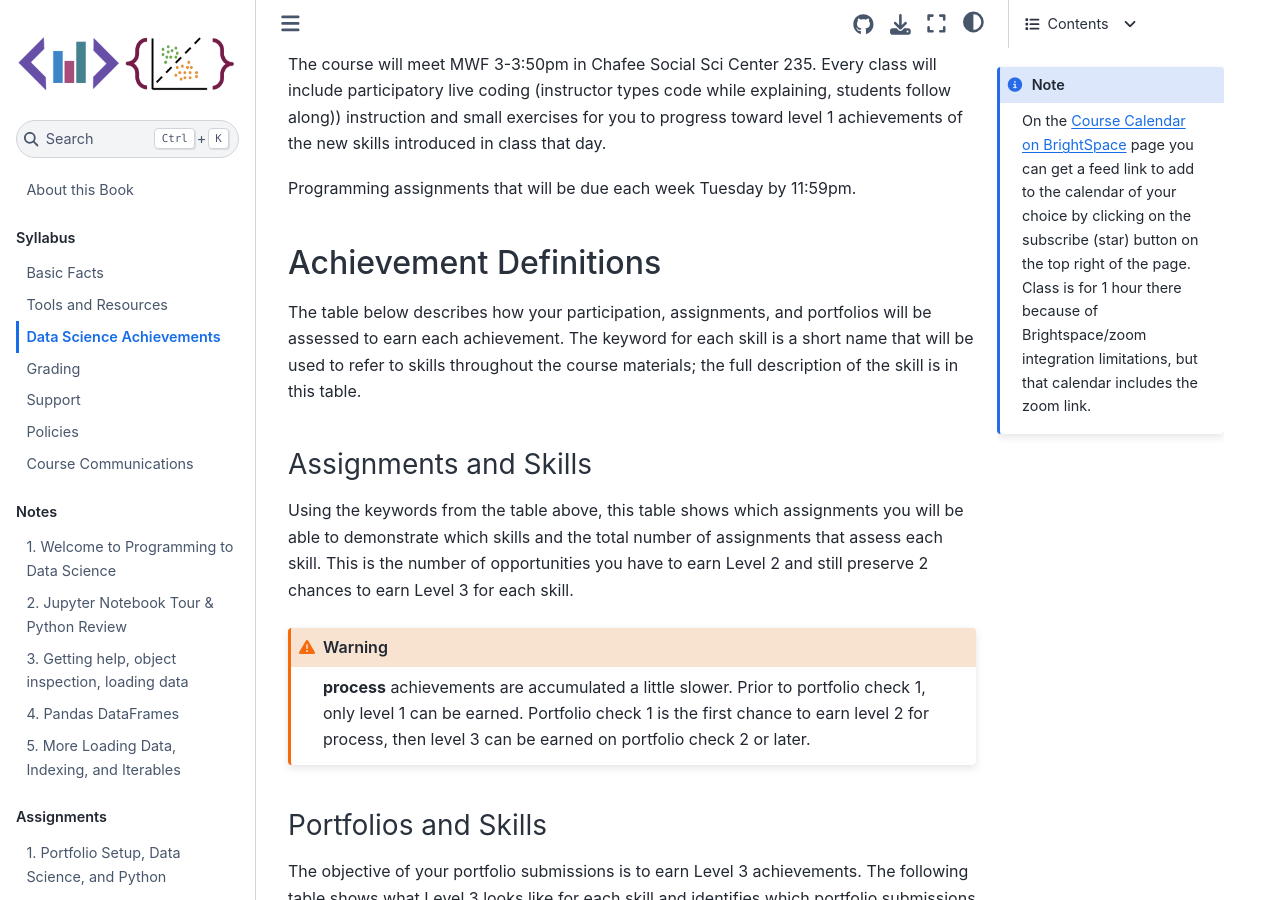
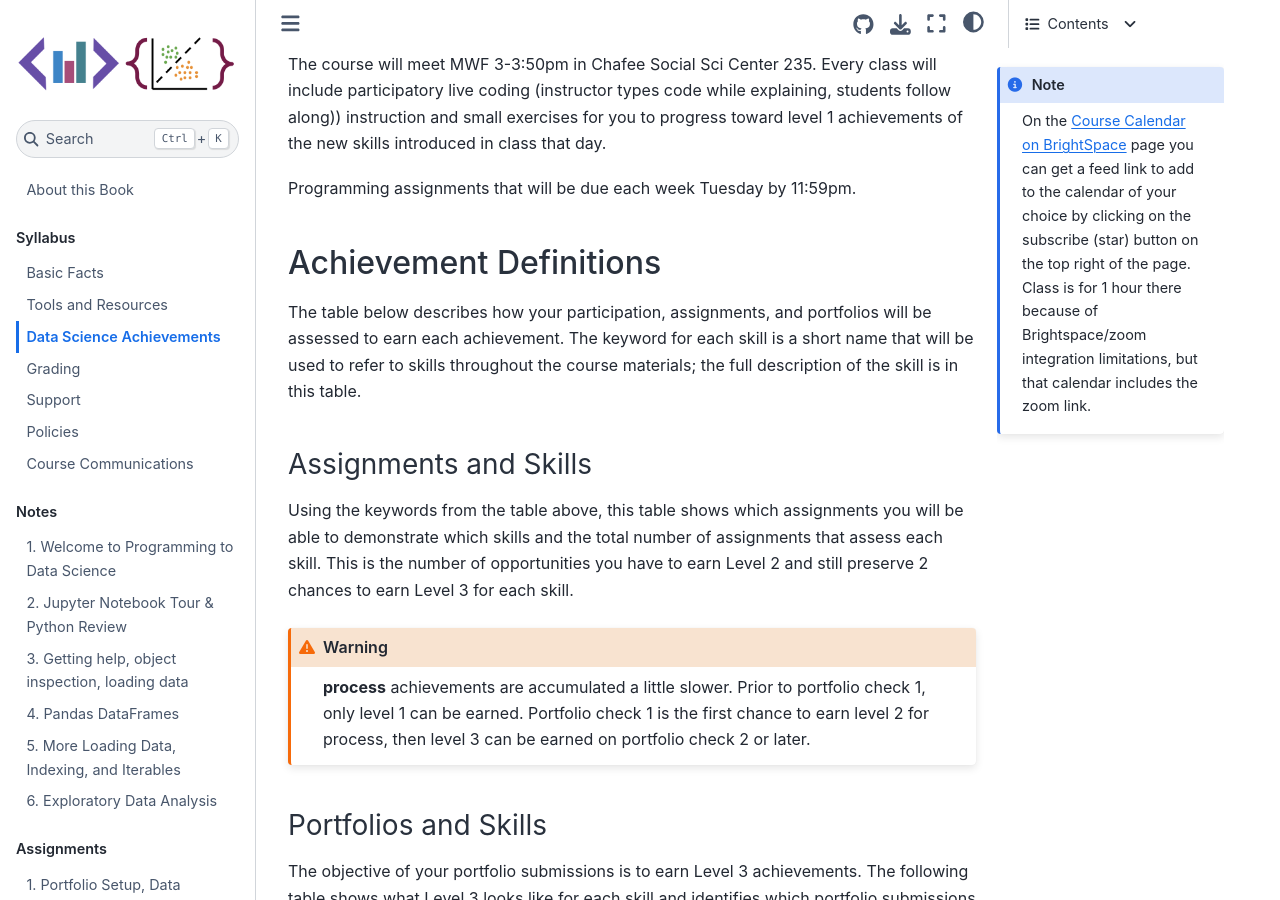
Before and after one commit to rhodyprog4ds/BrownFall21, a Jupyter Book: the page built from syllabus/achievements.md, in a window 1280 px wide and 900 px high, scrolled down 535 px. Built offline with Jupyter Book 1.0.4 settings and Sphinx 7.4.7 and the Sphinx Book theme 1.1.4, drawn with Linux system fonts in a browser that asks for light colours; pages that are not in the unit, such as notebooks, are missing from menus; some of the changed lines change nothing that is shown.

```diff
--- a/_toc.yml
+++ b/_toc.yml
@@ -19,6 +19,7 @@
       - file: notes/2021-09-13
       - file: notes/2021-09-15
       - file: notes/2021-09-17
+      - file: notes/2021-09-20
   - caption: Assignments
     numbered: True
     chapters:
```
Also changed, not shown: syllabus/achievements.md (line endings or trailing spaces), 1 other file.
